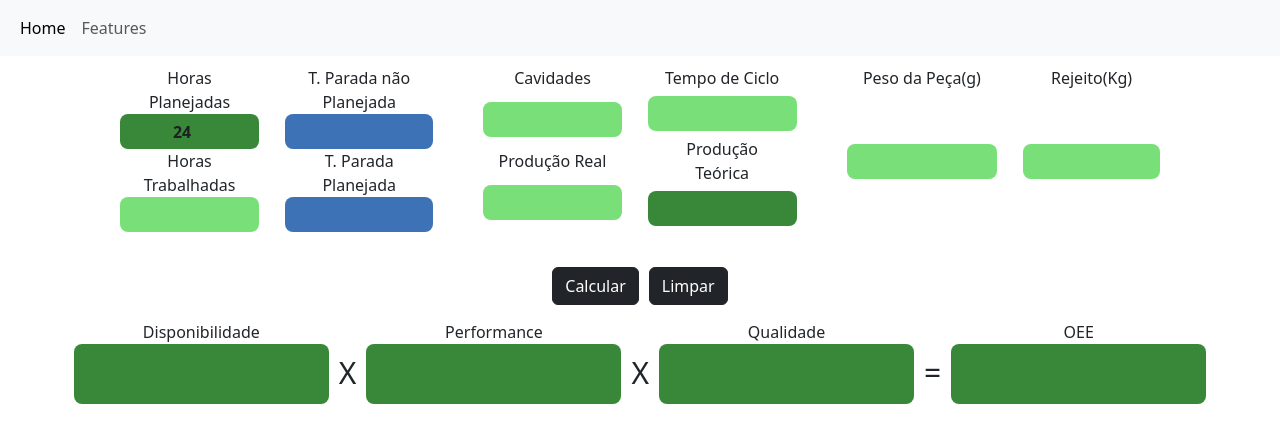
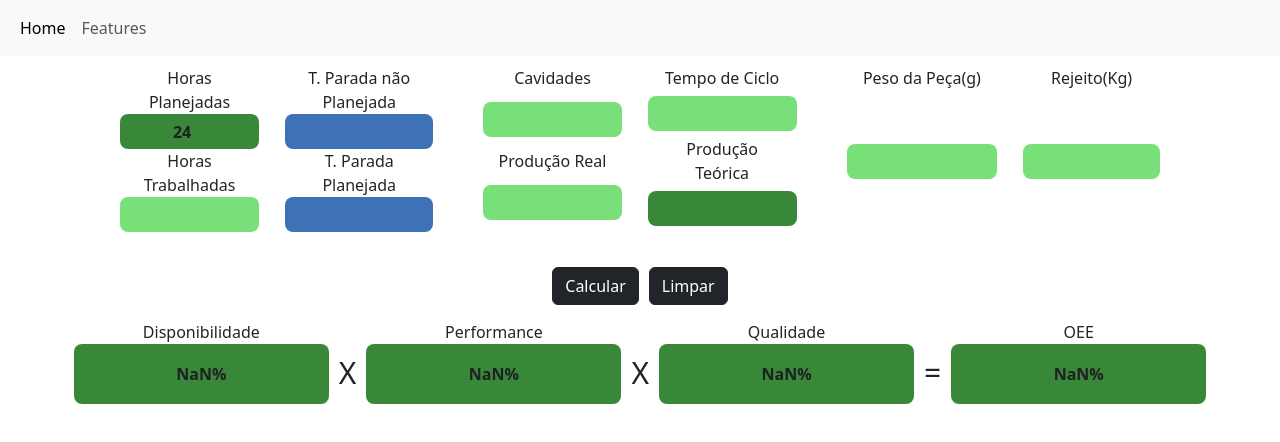
Before and after one commit to italoferreira0/simuladorOEE, a React (Vite) app: page / in a window 1280 px wide. Shown: the top 442 px of the page. Built offline with nearby package versions, Linux system fonts and the light colour scheme.

Commit message:
Adicionando inputs

```diff
--- a/src/components/DivMaster.jsx
+++ b/src/components/DivMaster.jsx
@@ -22,10 +22,33 @@ function DivMaster() {
     const pesoFloat = parseFloat(peso)
     const rejeitoFloat = parseFloat(rejeito)
 
-    function ProdTeorica(HtrabalhadaFloat, cavidadesFloat, cicloFloat) {
-        return (3600 / cicloFloat) * cavidadesFloat * HtrabalhadaFloat;
+    function ProdTeorica(HtrabalhadaFloat, cavidadesFloat, cicloFloat) {//Função de Calculo de Produção Teórica
+        return ((3600 / cicloFloat) * cavidadesFloat * HtrabalhadaFloat);
     }
     const producaoTeorica = ProdTeorica(HtrabalhadaFloat, cavidadesFloat, cicloFloat);
+
+    //__________________________________________________________________________________________________________
+    function fun_Performance(prodRealFloat,producaoTeorica) {//Função de Calculo de Performance
+        return (prodRealFloat/producaoTeorica)*100
+    }
+    const Performance = fun_Performance(prodRealFloat,producaoTeorica)
+
+    //__________________________________________________________________________________________________________
+    function fun_Disponibilidade(HtrabalhadaFloat, ParadaPlanFloat, dia) {//Função de Calculo de Disponibilidade
+        return (HtrabalhadaFloat / (dia - ParadaPlanFloat)) * 100;
+    }
+    const Disponibilidade = fun_Disponibilidade(HtrabalhadaFloat, ParadaPlanFloat, dia);
+    //__________________________________________________________________________________________________________
+    function fun_Qualidade(prodRealFloat,pesoFloat,rejeitoFloat) { //Função de Calculo de Qualidade
+        return (prodRealFloat/(prodRealFloat+(rejeitoFloat*1000/pesoFloat)))*100
+    }
+    const Qualidade = fun_Qualidade(prodRealFloat,pesoFloat,rejeitoFloat)
+    //__________________________________________________________________________________________________________
+
+    function fun_OEE(Performance,Qualidade,Disponibilidade) { //Função de Calculo de Qualidade
+        return (Performance/100 * Qualidade/100 * Disponibilidade/100) * 100
+    }
+    const OEE = fun_OEE(Performance,Qualidade,Disponibilidade)
 
 
     function Limpar() {
@@ -39,16 +62,20 @@ function DivMaster() {
 
     }
 
+
     function Calcular() {
         console.log('Hora Trabalhada', HtrabalhadaFloat)
         console.log('Parada Planejada', ParadaPlanFloat)
         console.log('Cavidades ', cavidadesFloat)
         console.log('Ciclo ', cicloFloat)
         const producaoTeorica = ProdTeorica(HtrabalhadaFloat, cavidadesFloat, cicloFloat);
+        const Disponibilidade = fun_Disponibilidade(dia,HtrabalhadaFloat,HtrabalhadaFloat)
         console.log('Produção terorica: ', producaoTeorica)
         console.log('Produção Real: ', prodRealFloat)
         console.log('Peso: ', pesoFloat)
         console.log('Rejeito: ', rejeito)
+        console.log('Disponibilidade%: ', Disponibilidade)
+
 
     }
 
@@ -98,7 +125,7 @@ function DivMaster() {
                                 onChange={event => { setCiclo(event.target.value); }} />
 
                             <span>Produção Teórica</span>
-                            <input type="number" className='inputVerdeEscuro' disabled value={producaoTeorica} />
+                            <input type="number" className='inputVerdeEscuro' disabled value={producaoTeorica.toFixed(2)} />
                         </div>
                     </div>
 
@@ -132,22 +159,22 @@ function DivMaster() {
                         <div class="d-flex align-items-center">
                             <div class="text-center">
                                 <span>Disponibilidade</span>
-                                <input type="number" class="Resultados" disabled />
+                                <input type="text" class="Resultados" disabled value={Disponibilidade.toFixed(2)+"%"} />
                             </div>
                             <span class="simbolos">X</span>
                             <div class="text-center">
                                 <span>Performance</span>
-                                <input type="number" class="Resultados" disabled />
+                                <input type="text" class="Resultados" disabled value={Performance.toFixed(2)+"%"}/>
                             </div>
                             <span class="simbolos">X</span>
                             <div class="text-center">
                                 <span>Qualidade</span>
-                                <input type="number" class="Resultados" disabled />
+                                <input type="text" class="Resultados" disabled value={Qualidade.toFixed(2)+"%"}/>
                             </div>
                             <span class="simbolos">=</span>
                             <div class="text-center">
                                 <span>OEE</span>
-                                <input type="number" class="Resultados" disabled />
+                                <input type="text" class="Resultados" disabled value={OEE.toFixed(2)+"%"} />
                             </div>
                         </div>
                     </div>
--- a/src/style/DivMaster.css
+++ b/src/style/DivMaster.css
@@ -95,6 +95,7 @@
     font-weight: bolder;
     color: rgb(30, 32, 34);
     height: 60px;
+    /* font-size: ; */
 
     align-items: center;
     text-align: center;
```
